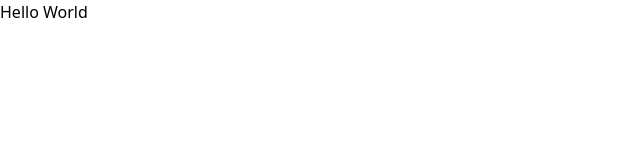
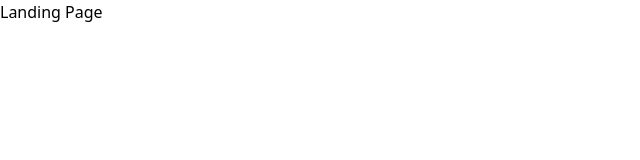
Before and after one commit to akshaywritescode/Trusty, a React (Vite) app: page / in a window 1280 px wide. Shown: the top 160 px of the page, without its empty margins (0-640 px from the left). Built offline with nearby package versions, Linux system fonts and the light colour scheme; the HTML template or start-up script is replaced by a standard one.

Commit message:
added dashboard and Landing Route

```diff
--- a/src/App.tsx
+++ b/src/App.tsx
@@ -1,7 +1,15 @@
+import { Routes, Route } from "react-router-dom";
+import { Landing } from "./pages/Landing";
+import { Dashboard } from "./pages/Dashboard";
+
+let isLoggedIn = false;
+
 function App() {
   return (
     <>
-      <h1>Hello World</h1>
+      <Routes>
+        <Route path="/" element={isLoggedIn ? <Dashboard /> : <Landing />} />
+      </Routes>
     </>
   );
 }
--- /dev/null
+++ b/src/pages/Dashboard.tsx
@@ -0,0 +1,7 @@
+export const Dashboard = () => {
+  return (
+    <div>
+      <h1>Dashboard</h1>
+    </div>
+  );
+};
--- /dev/null
+++ b/src/pages/Landing.tsx
@@ -0,0 +1,7 @@
+export const Landing = () => {
+  return (
+    <div>
+      <h1>Landing Page</h1>
+    </div>
+  );
+};
```
